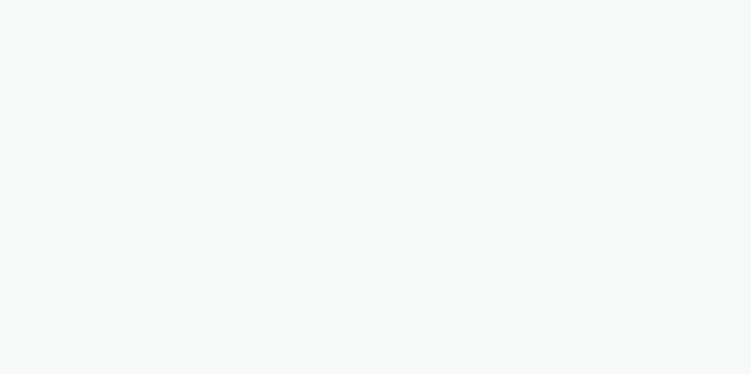
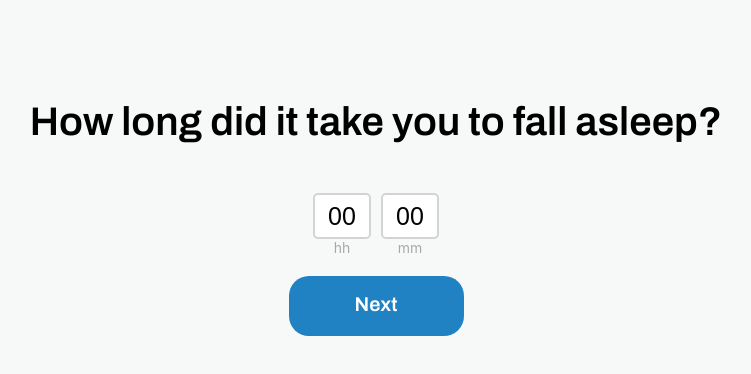
Before and after one commit to cml2021/sleepTracker, a React (Create React App) app in the folder sleep-ui/: page /entry-sleepdelay in a window 1280 px wide. Before the commit this address had no page. Shown: the top 374 px of the page, without its empty margins (264-1015 px from the left). Built offline with nearby package versions, Linux system fonts and the light colour scheme; the HTML template or start-up script is replaced by a standard one.

Commit message:
Added validation for duration

```diff
--- a/sleep-ui/src/App.css
+++ b/sleep-ui/src/App.css
@@ -20,7 +20,7 @@ h2 {
     margin: 100px 0 50px 0;
 }
 
-.button {
+.button-active, .button-disabled {
     background: #2081C3;
     border-radius: 20px;
     width: 175px;
@@ -28,7 +28,11 @@ h2 {
     margin: 0 auto;
 }
 
-.button:hover {
+.button-disabled {
+    background: #5F6C6C;
+}
+
+.button-active:hover {
     background: #63D2FF;
     cursor: pointer;
 }
@@ -42,18 +46,6 @@ h2 {
     padding: 17px 0;
 }
 
-input[type="date"], input[type="time"] {
-    display: block;
-    margin: 0 auto;
-    width: auto;
-    height: 40px;
-    padding: 0 10px;
-    font-size: 25px;
-    border-radius: 5px;
-    border: 2px solid lightgray;
-    font-family: inherit;
-}
-
 .DatePicker {
     display: block;
     margin: 0 auto;
@@ -65,3 +57,35 @@ input[type="date"], input[type="time"] {
     border: 2px solid lightgray;
     font-family: inherit;
 }
+
+.duration-div {
+    display: flex;
+    justify-content: center;
+    gap: 10px;
+}
+
+.duration-input-div {
+    display: flex;
+    flex-direction: column;
+    align-items: center;
+    font-size: 14px;
+    color: darkgray;
+}
+
+.duration-input, .duration-input-invalid {
+    width: 50px;
+    height: 40px;
+    text-align: center;
+    font-size: 25px;
+    border-radius: 5px;
+    border: 2px solid lightgray;
+}
+
+.duration-input-invalid {
+    border-color: red;
+    background-color: rgba(255, 0, 0, 0.214);
+}
+
+.duration-input-invalid:focus {
+    outline: none;
+}
--- a/sleep-ui/src/App.js
+++ b/sleep-ui/src/App.js
@@ -6,6 +6,7 @@ import Home from "./pages/Home";
 import EntryDate from "./pages/CreateEntry/EntryDate";
 import EntryBedtime from "./pages/CreateEntry/EntryBedtime";
 import EntrySleeptime from "./pages/CreateEntry/EntrySleepTime";
+import EntrySleepDelay from "./pages/CreateEntry/EntrySleepDelay";
 
 function App() {
 
@@ -17,6 +18,7 @@ function App() {
   const [date, setDate] = useState(yesterday);
   const [bedtime, setBedtime] = useState(defaultBedtime);
   const [sleeptime, setSleeptime] = useState(defaultBedtime);
+  const [sleepdelay, setSleepdelay] = useState(0);
 
   return (
     <div>
@@ -26,6 +28,7 @@ function App() {
           <Route path="/entry-date" element={<EntryDate date={date} setDate={setDate} />} />
           <Route path="/entry-bedtime" element={<EntryBedtime date={date} bedtime={bedtime} setBedtime={setBedtime} setSleeptime={setSleeptime} />} />
           <Route path="/entry-sleeptime" element={<EntrySleeptime bedtime={bedtime} sleeptime={sleeptime} setSleeptime={setSleeptime} />} />
+          <Route path="entry-sleepdelay" element={<EntrySleepDelay sleepdelay={sleepdelay} setSleepdelay={setSleepdelay}/>}/>
         </Routes>
       </Router>
     </div>
--- /dev/null
+++ b/sleep-ui/src/pages/CreateEntry/EntrySleepDelay.js
@@ -0,0 +1,24 @@
+import React, { useState } from "react";
+import Button from "../../ui-components/Button";
+import DurationInput from "../../ui-components/DurationInput";
+
+function EntrySleepDelay({ sleepdelay, setSleepdelay }) {
+
+    const [delayHours, setDelayHours] = useState("00");
+    const [delayMin, setDelayMin] = useState("00");
+    const [isValidHour, setIsValidHour] = useState(true);
+    const [isValidMin, setIsValidMin] = useState(true);
+
+    return (
+        <div>
+            <h2>How long did it take you to fall asleep?</h2>
+            <div className="duration-div">
+                <DurationInput unit={"hour"} duration={delayHours} setDuration={setDelayHours} setIsValid={setIsValidHour} />
+                <DurationInput unit={"min"} duration={delayMin}  setDuration={setDelayMin} setIsValid={setIsValidMin}/>
+            </div>
+            <Button active={isValidHour && isValidMin} buttonText={"Next"}/>
+        </div>
+    )
+};
+
+export default EntrySleepDelay;
--- a/sleep-ui/src/pages/CreateEntry/EntrySleepTime.js
+++ b/sleep-ui/src/pages/CreateEntry/EntrySleepTime.js
@@ -26,7 +26,10 @@ function EntrySleeptime({ bedtime, sleeptime, setSleeptime }) {
                 dateFormat="h:mm aa"
                 popperPlacement="bottom"
             />
-            <Button buttonText={"Next"} />
+            <Button
+                buttonText={"Next"}
+                buttonPath={"/entry-sleepdelay"}
+            />
         </div>
     )
 }
--- a/sleep-ui/src/ui-components/Button.js
+++ b/sleep-ui/src/ui-components/Button.js
@@ -1,14 +1,22 @@
 import React from 'react';
 import { useNavigate } from 'react-router';
 
-function Button({buttonText, buttonPath}) {
+function Button({buttonText, buttonPath, active}) {
     const navigate = useNavigate();
 
-    return (
-        <div className='button' onClick={() => navigate(buttonPath)}>
-        <p className='button-txt'>{buttonText}</p>
-    </div>
-    )
+    if (active === true | active === undefined) {
+        return (
+            <div className='button-active' onClick={() => navigate(buttonPath)}>
+                <p className='button-txt'>{buttonText}</p>
+            </div>
+        )
+    } else {
+        return (
+            <div className="button-disabled">
+                <p className="button-txt">{buttonText}</p>
+            </div>
+        )
+    }
 };
 
 export default Button;
--- /dev/null
+++ b/sleep-ui/src/ui-components/DurationInput.js
@@ -0,0 +1,74 @@
+import React, {useState} from "react";
+
+function DurationInput({unit, duration, setDuration, setIsValid}) {
+
+    const [isValidField, setIsValidField] = useState(true)
+
+    const onSetDurationHour = (e) => {
+        // validate hh input is an integer in [0, 23]
+        let hours = e.target.value;
+        let hoursInt = parseInt(hours);
+        const regex = /^\d+$/
+
+        // show feedback if input is invalid
+        if (regex.test(hours) === false || hoursInt > 23) {
+            setIsValidField(false);
+            setIsValid(false);
+        } else {
+            if (hours.length === 1) {
+                hours = "0" + hours;
+            }
+            setDuration(hours);
+            setIsValidField(true);
+            setIsValid(true);
+        }
+    };
+
+    const onSetDurationMin = (e) => {
+        // validate mm input is an integer in [0, 59]
+        let min = e.target.value;
+        let minInt = parseInt(min);
+        const regex = /^\d+$/
+
+        // show feedback if input is invalid
+        if (regex.test(min) === false || minInt > 59) {
+            setIsValidField(false);
+            setIsValid(false);
+        } else {
+            if (min.length === 1) {
+                min = "0" + min;
+            }
+            setDuration(min);
+            setIsValidField(true);
+            setIsValid(true);
+        }
+    }
+
+    if (unit === "hour") {
+        return (
+            <div className="duration-input-div">
+                <input
+                    type="string"
+                    defaultValue={duration}
+                    className={isValidField === true ? "duration-input" : "duration-input-invalid"}
+                    onChange={onSetDurationHour}
+                />
+                <label>hh</label>
+            </div>
+        )
+    } else if (unit === "min") {
+        return (
+            <div className="duration-input-div">
+                <input
+                    type="string"
+                    defaultValue={duration}
+                    className={isValidField === true ? "duration-input" : "duration-input-invalid"}
+                    onChange={onSetDurationMin}
+                />
+                <label>mm</label>
+            </div>
+        )
+    }
+};
+
+export default DurationInput;
```
